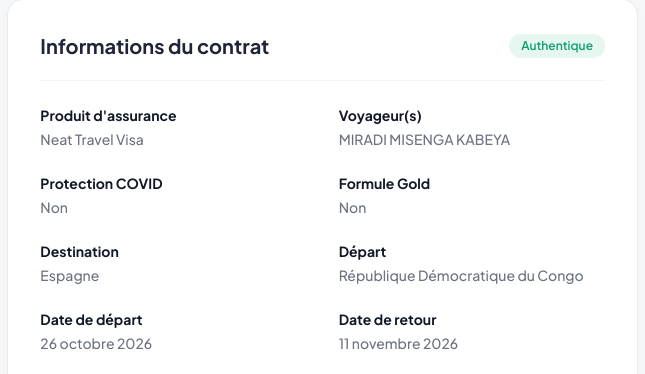
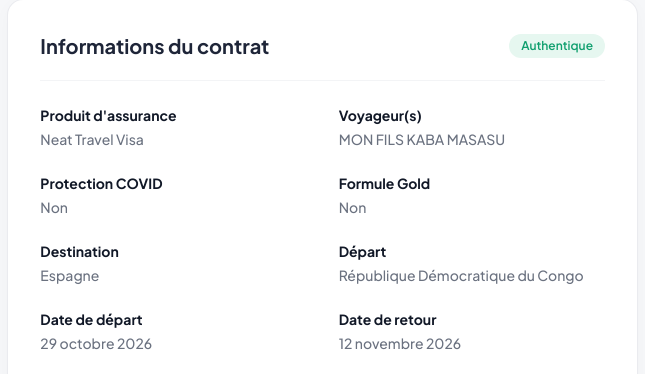
Before and after one commit to jeremieikole31-lab/travel-protect.neat.eu-fr, a plain HTML site: page index.html in a window 1280 px wide. Shown: the part 566-940 px from the top of the page, 554-1199 px from the left. Drawn offline with nearby package versions, Linux system fonts and the light colour scheme.

Commit message:
Update index.html

```diff
--- a/index.html
+++ b/index.html
@@ -210,7 +210,7 @@
             <div>
               <p class="text-gray-900 font-bold mb-1">Voyageur(s)</p>
               <div class="text-gray-500 font-medium uppercase space-y-0.5" id="field-travelers">
-                <p>MIRADI MISENGA KABEYA</p>
+                <p>MON FILS KABA MASASU</p>
               </div>
             </div>
 
@@ -241,13 +241,13 @@
             <!-- Item 7: Date de départ -->
             <div>
               <p class="text-gray-900 font-bold mb-1">Date de départ</p>
-              <p class="text-gray-500 font-medium" id="field-start-date">26 octobre 2026</p>
+              <p class="text-gray-500 font-medium" id="field-start-date">29 octobre 2026</p>
             </div>
 
             <!-- Item 8: Date de retour -->
             <div>
               <p class="text-gray-900 font-bold mb-1">Date de retour</p>
-              <p class="text-gray-500 font-medium" id="field-end-date">11 novembre 2026</p>
+              <p class="text-gray-500 font-medium" id="field-end-date">12 novembre 2026</p>
             </div>
 
             <!-- Item 9: Couverture -->
@@ -288,17 +288,17 @@
   </footer>
 
   <script>
-    // Base de données simulée mise à jour avec MIRADI MISENGA KABEYA
+    // Base de données simulée mise à jour avec MON FILS KABA MASASU
     const database = {
       'PAYJGEKXZJTK': {
         product: 'Neat Travel Visa',
-        travelers: ['MIRADI MISENGA KABEYA'],
+        travelers: ['MON FILS KABA MASASU'],
         covid: 'Non',
         gold: 'Non',
         destination: 'Espagne',
         origin: 'République Démocratique du Congo',
-        startDate: '26 octobre 2026',
-        endDate: '11 novembre 2026',
+        startDate: '29 octobre 2026',
+        endDate: '12 novembre 2026',
         coverage: 'Jusqu\'à 30 000 €',
         authentic: true
       }
```
